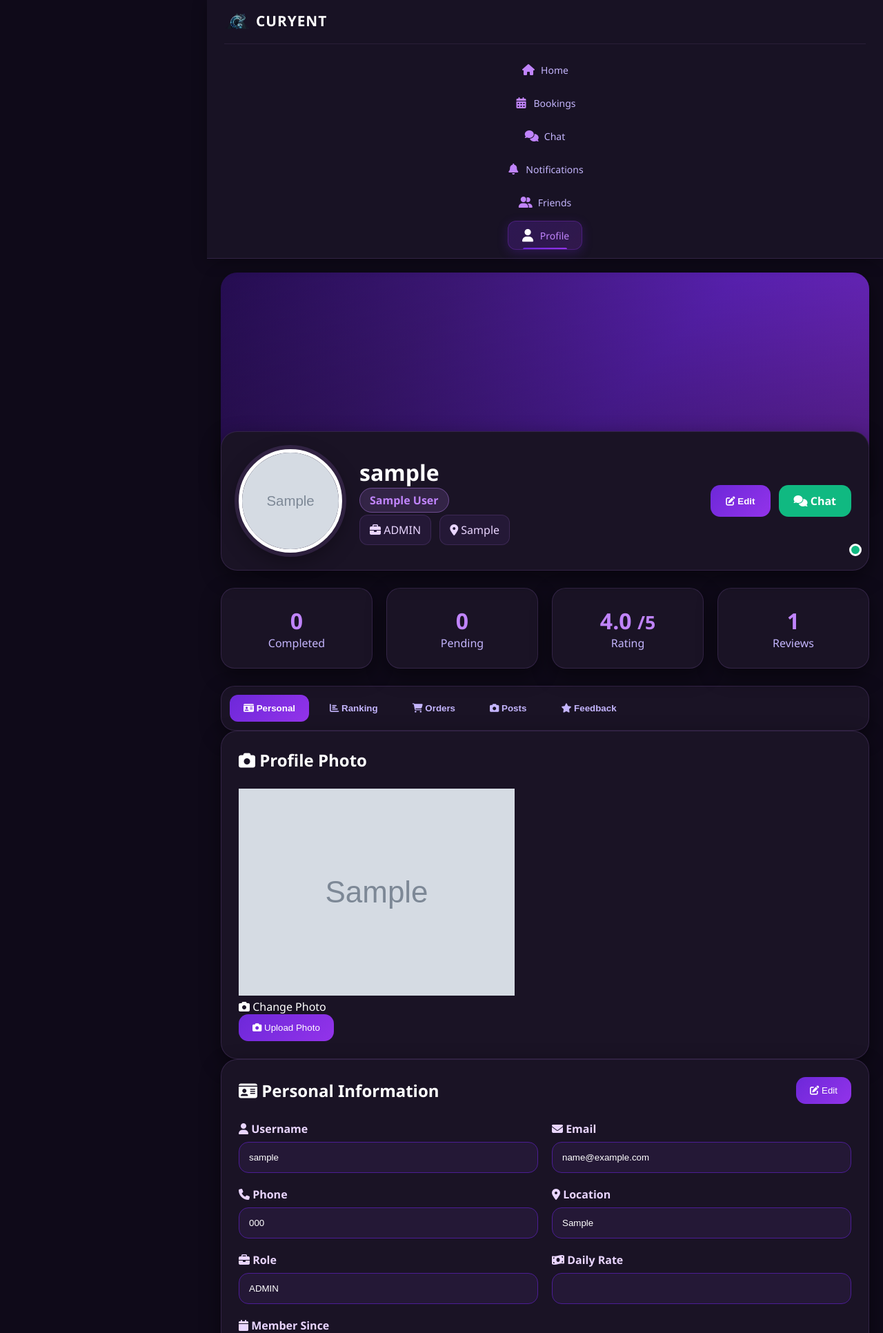
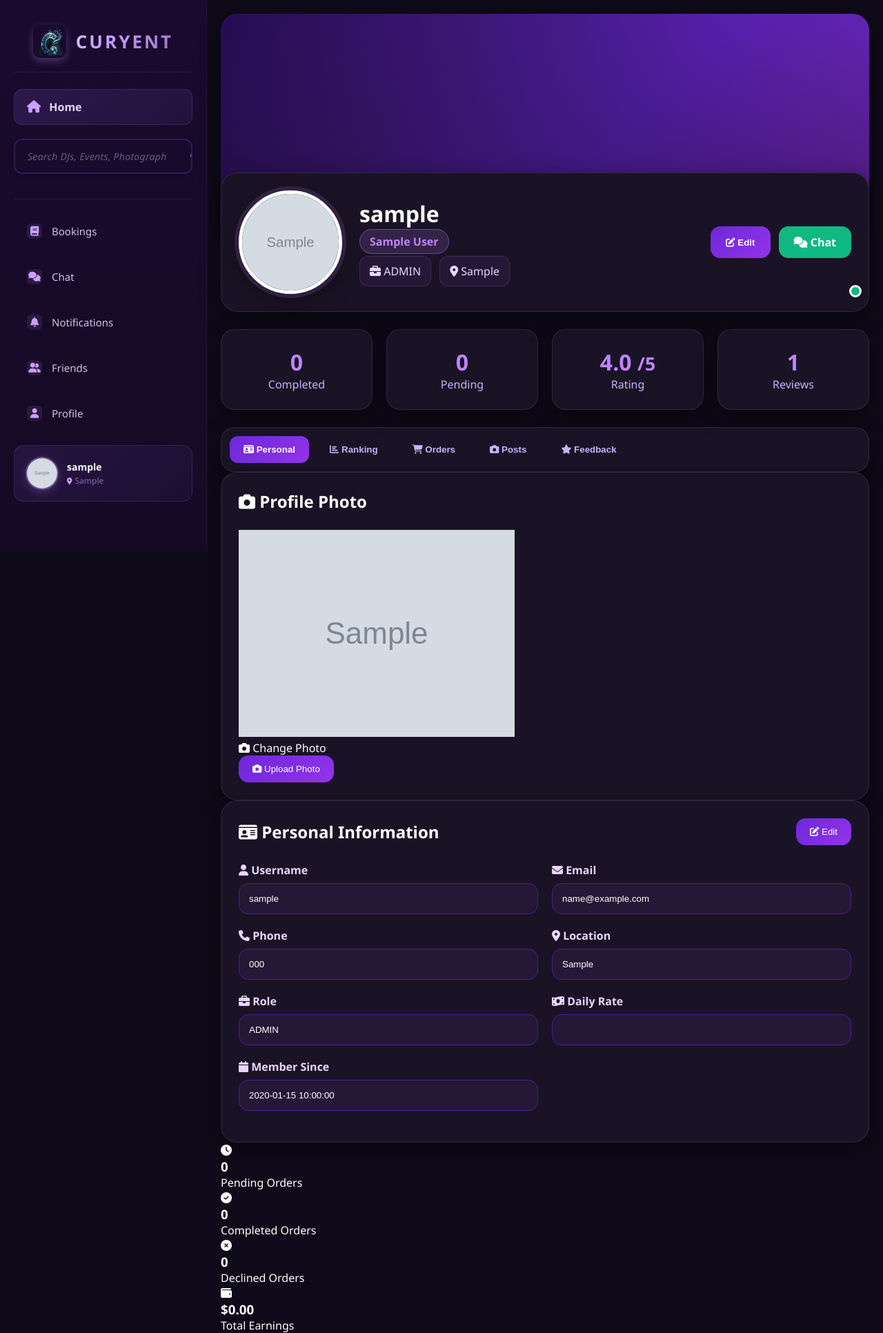
Before and after one commit to dijayberry/curyent, a Flask app: page /profile in a window 1280 px wide. Shown: the top 1932 px of the page at 69% size. Run offline with Flask 3, Linux system fonts and the light colour scheme; the visitor is signed in with stand-in values (Sample User, id 1); tables that the repository leaves empty hold one stand-in row (values such as "Sample post"); grey boxes marked "Sample" are stand-in pictures.

Commit message:
Style profile page with home page sidebar layout
- Replace custom top navbar with home-header sidebar structure
- Add search bar, nav-bar, and desktop nav-links matching home page
- Add header profile section with user avatar and info
- Remove old navbar CSS from profile.css (home.css handles navigation)
- Profile page now shares the same sidebar layout as home page

Co-authored-by: Junie <junie@jetbrains.com>

```diff
--- a/static/css/profile.css
+++ b/static/css/profile.css
@@ -30,137 +30,16 @@
 body{
     background:var(--bg);
     color:var(--text);
+    font-family: 'Segoe UI', -apple-system, BlinkMacSystemFont, 'Roboto', 'Oxygen', 'Ubuntu', sans-serif;
+    -webkit-font-smoothing: antialiased;
+    -moz-osx-font-smoothing: grayscale;
 }
 
-/* =========================
-   NAVIGATION BAR
-========================= */
-
-.navbar{
-    display:flex;
-    align-items:center;
-    justify-content:space-between;
-    flex-wrap:wrap;
-    gap:15px;
-    padding:12px 25px;
-    background:rgba(26,19,37,0.95);
-    backdrop-filter:blur(10px);
-    border-bottom:1px solid var(--border);
-    position:sticky;
-    top:0;
-    z-index:100;
-    box-shadow:0 4px 20px rgba(0,0,0,0.3);
-}
-
-.nav-brand a{
-    display:flex;
-    align-items:center;
-    gap:10px;
-    text-decoration:none;
-}
-
-.nav-logo{
-    width:36px;
-    height:36px;
-    border-radius:10px;
-    object-fit:contain;
-}
-
-.nav-title{
-    font-size:1.3rem;
-    font-weight:700;
-    color:var(--text);
-    letter-spacing:1px;
-}
-
-/* =========================
-   NAV LINKS
-========================= */
-
-.nav-links{
-    display:flex;
-    align-items:center;
-    gap:6px;
-    flex-wrap:wrap;
-}
-
-.nav-link{
-    display:flex;
-    align-items:center;
-    gap:8px;
-    padding:10px 18px;
-    color:var(--text-muted);
-    text-decoration:none;
-    font-size:14px;
-    font-weight:500;
-    border-radius:12px;
-    transition:all 0.3s cubic-bezier(0.4,0,0.2,1);
-    border:1px solid transparent;
-    position:relative;
-    overflow:hidden;
-    white-space:nowrap;
-}
-
-.nav-link::before{
-    content:'';
-    position:absolute;
-    bottom:0;
-    left:50%;
-    transform:translateX(-50%);
-    width:0;
-    height:2px;
-    background:linear-gradient(90deg,var(--primary),var(--secondary));
-    transition:width 0.3s ease;
-    border-radius:2px 2px 0 0;
-}
-
-.nav-link:hover::before,
-.nav-link.active::before{
-    width:60%;
-}
-
-.nav-link:hover{
-    background:rgba(109,40,217,0.15);
-    color:var(--text);
-    border-color:rgba(147,51,234,0.2);
-    transform:translateY(-2px);
-    box-shadow:0 4px 15px rgba(109,40,217,0.2);
-}
-
-.nav-link.active{
-    background:linear-gradient(135deg,rgba(109,40,217,0.25),rgba(147,51,234,0.2));
-    color:var(--accent);
-    border-color:rgba(147,51,234,0.3);
-    box-shadow:0 4px 15px rgba(109,40,217,0.25);
-}
-
-.nav-link i{
-    font-size:16px;
-    color:var(--accent);
-    transition:all 0.3s ease;
-    display:flex;
-    align-items:center;
-    justify-content:center;
-    width:20px;
-    height:20px;
-}
-
-.nav-link:hover i,
-.nav-link.active i{
-    color:var(--text);
-    transform:scale(1.15);
-}
-
-.nav-link span{
-    display:inline;
-}
-
-/* PROFILE CONTAINER */
-
+/* Profile container adapts to sidebar layout */
 .profile-container{
     max-width:1200px;
-    margin:auto;
-    padding:20px;
+    margin:20px auto;
+    padding:0 20px;
 }
 
 /* COVER */
--- a/templates/profile/profile.html
+++ b/templates/profile/profile.html
@@ -4,28 +4,70 @@
     <meta charset="UTF-8">
     <meta name="viewport" content="width=device-width, initial-scale=1.0">
     <title>My Profile - CURYENT</title>
+    <link rel="stylesheet" href="https://cdnjs.cloudflare.com/ajax/libs/font-awesome/6.5.1/css/all.min.css">
     <link rel="stylesheet" href="/static/css/home.css">
     <link rel="stylesheet" href="/static/css/profile.css">
-    <link rel="stylesheet" href="https://cdnjs.cloudflare.com/ajax/libs/font-awesome/6.4.0/css/all.min.css">
 </head>
 <body>
-    <!-- Navigation Bar -->
-    <nav class="navbar" role="navigation" aria-label="Main navigation">
-        <div class="nav-brand">
-            <a href="/" aria-label="Go to CURYENT home page">
-                <img src="/logo.png" alt="CURYENT logo" class="nav-logo">
-                <span class="nav-title">CURYENT</span>
-            </a>
+    <header class="home-header">
+        <div class="header-name-container">
+            <h1 class="name-logo">
+                <img src="/logo.png" alt="CURYENT Logo">
+                CURYENT
+            </h1>
         </div>
-        <div class="nav-links" role="menubar">
-            <a href="/" class="nav-link" role="menuitem"><i class="fas fa-home" aria-hidden="true"></i> <span>Home</span></a>
-            <a href="/bookings" class="nav-link" role="menuitem"><i class="fas fa-calendar-alt" aria-hidden="true"></i> <span>Bookings</span></a>
-            <a href="/chat" class="nav-link" role="menuitem"><i class="fas fa-comments" aria-hidden="true"></i> <span>Chat</span></a>
-            <a href="/notifications" class="nav-link" role="menuitem"><i class="fas fa-bell" aria-hidden="true"></i> <span>Notifications</span></a>
-            <a href="/friends" class="nav-link" role="menuitem"><i class="fas fa-user-group" aria-hidden="true"></i> <span>Friends</span></a>
-            <a href="/profile" class="nav-link active" role="menuitem" aria-current="page"><i class="fas fa-user" aria-hidden="true"></i> <span>Profile</span></a>
+
+        <div class="nav-bar">
+            <div class="home-btn">
+                <a href="/"><i class="fas fa-house"></i> Home</a>
+            </div>
+
+            <div class="search-bar">
+                <div class="search-container">
+                    <input type="text" id="search-input" placeholder="Search DJs, Events, Photographers, Tents..." autocomplete="off">
+                    <button type="button" id="search-btn"><i class="fas fa-search"></i></button>
+                    <div class="search-results" id="search-results"></div>
+                </div>
+            </div>
+
+            <div class="nav-btn">
+                <button><i class="fas fa-bars"></i> Menu</button>
+                <ul class="nav-dropdown">
+                    <li><a href="/bookings"><i class="fas fa-book"></i>Bookings</a></li>
+                    <li><a href="/chat"><i class="fas fa-comments"></i>Chat</a></li>
+                    <li><a href="/notifications"><i class="fas fa-bell"></i>Notifications</a></li>
+                    <li><a href="/friends"><i class="fas fa-user-group"></i>Friends</a></li>
+                    <li><a href="/profile"><i class="fas fa-user"></i>Profile</a></li>
+                </ul>
+            </div>
         </div>
-    </nav>
+
+        <ul class="nav-links">
+            <li><a href="/bookings"><i class="fas fa-book"></i>Bookings</a></li>
+            <li><a href="/chat"><i class="fas fa-comments"></i>Chat</a></li>
+            <li><a href="/notifications"><i class="fas fa-bell"></i>Notifications</a></li>
+            <li><a href="/friends"><i class="fas fa-user-group"></i>Friends</a></li>
+            <li><a href="/profile" class="active"><i class="fas fa-user"></i>Profile</a></li>
+        </ul>
+
+        {% if profile %}
+        <a href="/profile" class="header-profile-link">
+            <div class="header-profile">
+                <div class="header-profile-pic">
+                    {% if profile.get('profile_image') %}
+                    <img src="{{ profile.profile_image }}" alt="Profile Picture">
+                    {% else %}
+                    <i class="fas fa-user"></i>
+                    {% endif %}
+                </div>
+                <div class="header-profile-info">
+                    <span class="header-profile-name">{{ profile.username }}</span>
+                    <span class="header-profile-location"><i class="fas fa-map-marker-alt"></i> {{ profile.location if profile.location else 'Location not set' }}</span>
+                </div>
+            </div>
+        </a>
+        {% endif %}
+    </header>
 
     <!-- Main Content -->
     <div class="profile-container">
```
Also changed, not shown: other parts of static/css/profile.css (+0 -43 lines).
